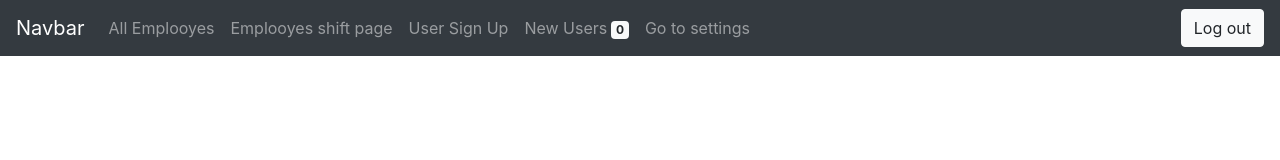
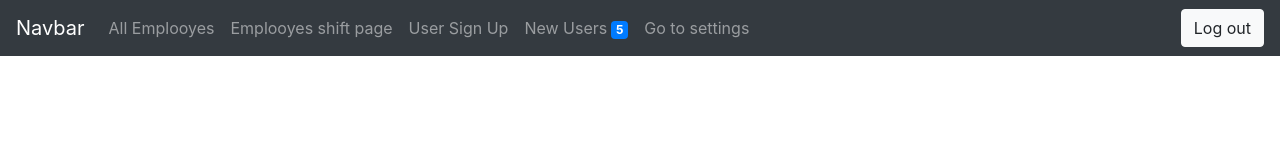
Before and after one commit to bashiroglu/developing-front-employeesmanagerapp, a React (Create React App) app: page / in a window 1280 px wide. Shown: the top 160 px of the page. Built offline with nearby package versions, Linux system fonts and the light colour scheme.

Commit message:
added state badge part of state

```diff
--- a/src/components/header/Header.jsx
+++ b/src/components/header/Header.jsx
@@ -2,7 +2,22 @@ import React, { Component } from 'react';
 import { Link } from 'react-router-dom';
 
 export class Header extends Component {
+  constructor(props) {
+    super(props);
+    this.state = {
+      prenewUsersNum: 5,
+      newUsersNum: 5
+    };
+  }
+
   render() {
+    const { newUsersNum, prenewUsersNum } = this.state;
+    const classOfBadge =
+      newUsersNum === 0
+        ? 'light'
+        : prenewUsersNum === newUsersNum
+        ? 'primary'
+        : 'success';
     return (
       <div className=" w-100">
         <nav className="navbar navbar-expand-md navbar-dark bg-dark">
@@ -29,8 +44,8 @@ export class Header extends Component {
               <li className="nav-item ">
                 <Link className="nav-link" to="/employee-confirm">
                   New Users
-                  <span className="badge badge-light /* green if more than one */ ml-1">
-                    0
+                  <span className={`badge badge-${classOfBadge} ml-1`}>
+                    {newUsersNum}
                   </span>
                 </Link>
               </li>
```
